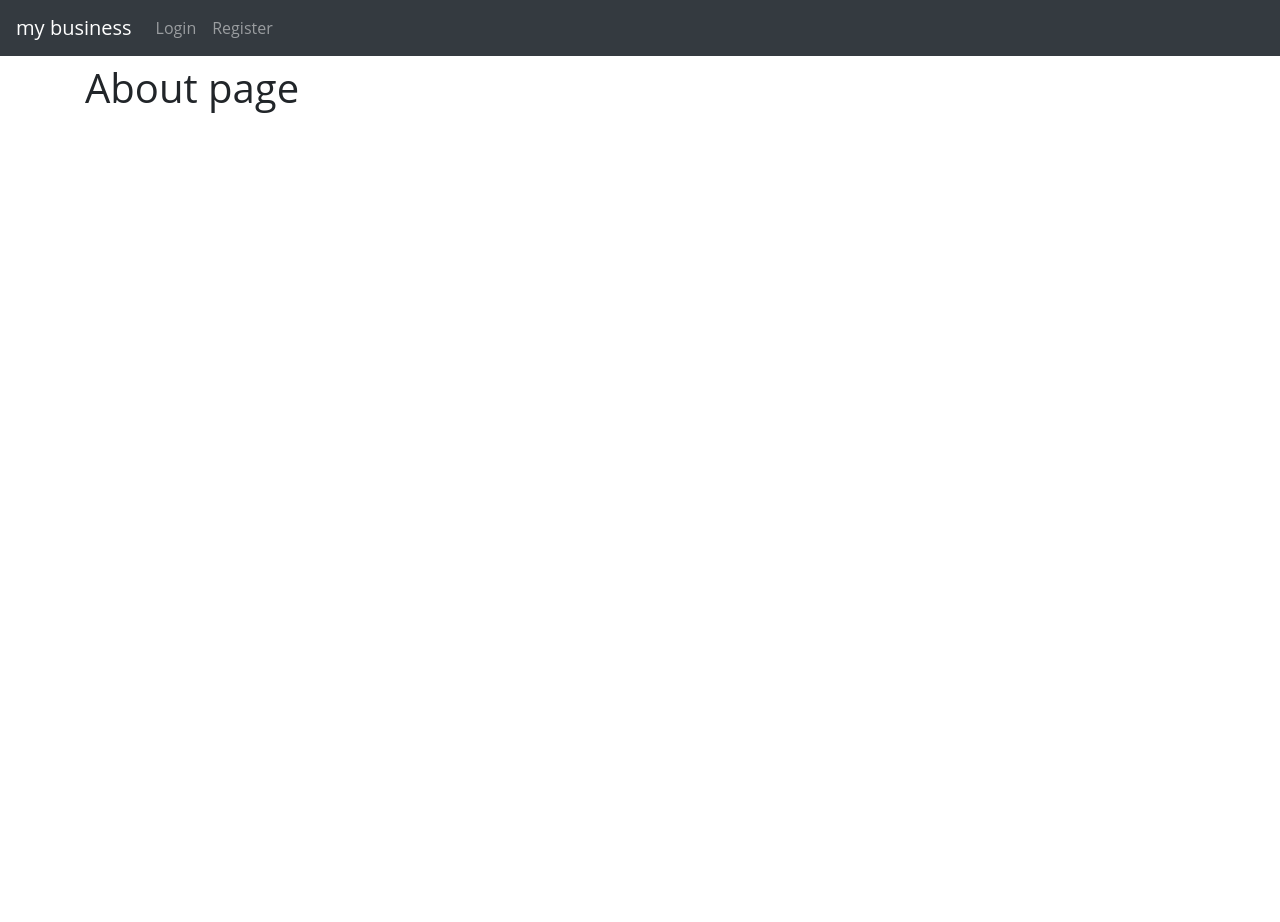
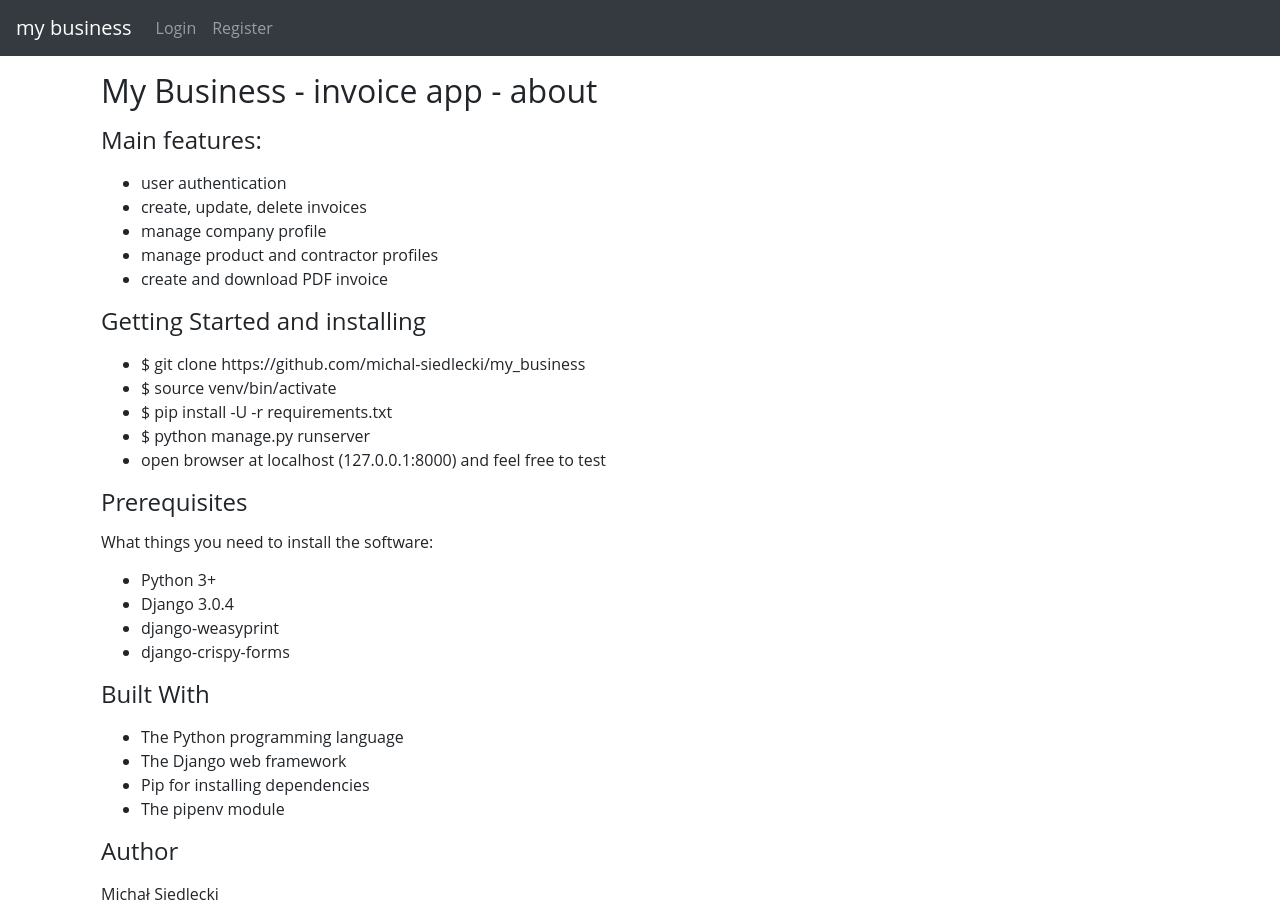
Before and after one commit to michal-siedlecki/my_business, a Django app: page / in a window 1280 px wide. Before the commit the page ends 113 px from the top, so only its background shows below. Run offline with Django 3.2, Linux system fonts and the light colour scheme; some libraries are stand-ins or nearby versions.

```diff
--- a/apps/contractors/models.py
+++ b/apps/contractors/models.py
@@ -22,4 +22,4 @@ class Contractor(models.Model):
         return self.company_name
 
     def to_list(self):
-        return [self.company_name, *self.address.to_list(), str("NIP: " + str(self.tin))]
+        return [self.company_name, *self.address.to_list(), self.tin]
--- a/apps/invoices/views.py
+++ b/apps/invoices/views.py
@@ -45,7 +45,7 @@ class InvoiceDetailView(LoginRequiredMixin, UserPassesTestMixin, DetailView):
 
 class InvoiceDownloadView(WeasyTemplateResponseMixin, InvoiceDetailView):
     pdf_stylesheets = [
-        'https://stackpath.bootstrapcdn.com/bootstrap/4.3.1/css/bootstrap.min'
+        "https://stackpath.bootstrapcdn.com/bootstrap/4.3.1/css/bootstrap.min.css"
     ]
 
     def get_pdf_filename(self):
--- a/apps/products/views.py
+++ b/apps/products/views.py
@@ -48,7 +48,7 @@ class ProductUpdateView(ProductCreateView, LoginRequiredMixin, UserPassesTestMix
         product_pk = self.get_object().pk
         serializer = serializers.ProductSerializer(data=request.POST)
         serializer.is_valid(raise_exception=True)
-        services.update_product(**serializer.validated_data, product_pk=product_pk)
+        services.update_product(data=serializer.validated_data, product_pk=product_pk)
         messages.success(request, 'Product updated')
         return redirect('product-list')
 
--- a/mybusiness/settings.py
+++ b/mybusiness/settings.py
@@ -119,3 +119,9 @@ STATICFILES_DIRS = (
 CRISPY_TEMPLATE_PACK = 'bootstrap4'
 LOGIN_REDIRECT_URL = 'invoice-list'
 LOGIN_URL = 'login'
+
+# Rest framework settings
+
+REST_FRAMEWORK = {
+    'DATE_INPUT_FORMATS': ["%Y-%m-%d", "%m/%d/%Y"]
+}
--- a/templates/about.html
+++ b/templates/about.html
@@ -1,6 +1,41 @@
 {% extends "base.html"%}
 {% block content %}
 
-<h1> About page </h1>
+<h2 class="m-3"> My Business - invoice app - about </h2>
+<h4 class="m-3"> Main features:</h4>
+<ul class="m-3">
+    <li>user authentication</li>
+    <li>create, update, delete invoices</li>
+    <li>manage company profile</li>
+    <li>manage product and contractor profiles</li>
+    <li>create and download PDF invoice</li>
+</ul>
+<h4 class="m-3">Getting Started and installing</h4>
+<ul class="m-3">
+    <li> $ git clone https://github.com/michal-siedlecki/my_business</li>
+   <li> $ source venv/bin/activate</li>
+   <li> $ pip install -U -r requirements.txt</li>
+   <li> $ python manage.py runserver</li>
+   <li> open browser at localhost (127.0.0.1:8000) and feel free to test</li>
+</ul>
+<h4 class="m-3">Prerequisites</h4>
+<h6 class="m-3" >What things you need to install the software:</h6>
+<ul class="m-3">
+    <li> Python 3+</li>
+    <li> Django 3.0.4</li>
+    <li> django-weasyprint</li>
+    <li> django-crispy-forms</li>
+</ul>
+<h4 class="m-3">Built With</h4>
+<ul class="m-3">
+    <li> The Python programming language</li>
+    <li> The Django web framework</li>
+    <li> Pip for installing dependencies</li>
+    <li> The pipenv module</li>
+</ul>
+<h4 class="m-3">Author</h4>
+<p class="m-3">
+    Michał Siedlecki
+</p>
 
 {% endblock content %}
```
Also changed, not shown: apps/contractors/tests.py (added, +71 -0 lines), mybusiness/factories.py (renamed from tests/factories.py, +15 -4 lines), tests/tests.py (+2 -34 lines).
